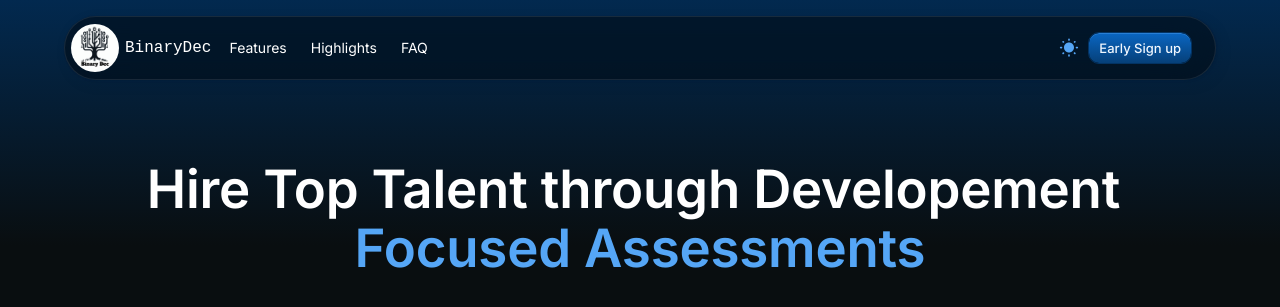
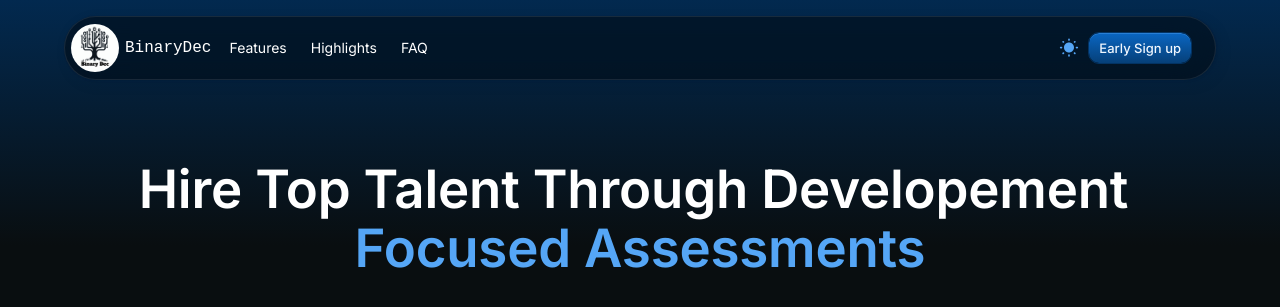
Before and after one commit to Evilcmd/binarydec-landingpage-frontend, a React (Create React App) app: page / in a window 1280 px wide. Shown: the top 307 px of the page. Built offline with nearby package versions, Linux system fonts and the light colour scheme.

Commit message:
minor updates

```diff
--- a/src/components/Hero.js
+++ b/src/components/Hero.js
@@ -55,7 +55,7 @@ export default function Hero() {
                         }}
                     >
                         {/* Demand Real-World Proficiency—Value Engineers Who Create Real Solutions, Not Just Tackle Algorithms. */}
-                        Hire Top Talent through Developement&nbsp;
+                        Hire Top Talent Through Developement&nbsp;
                         <Typography
                             component="span"
                             variant="h1"
```
